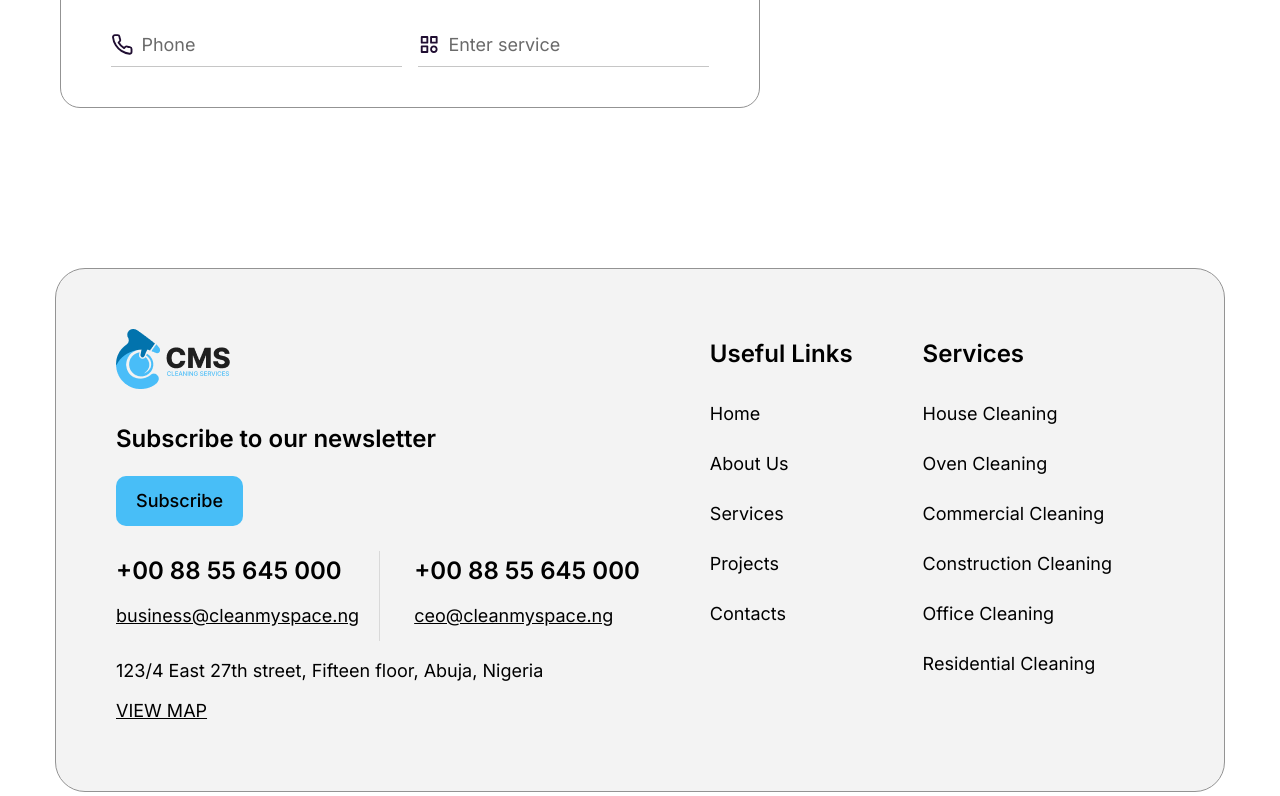
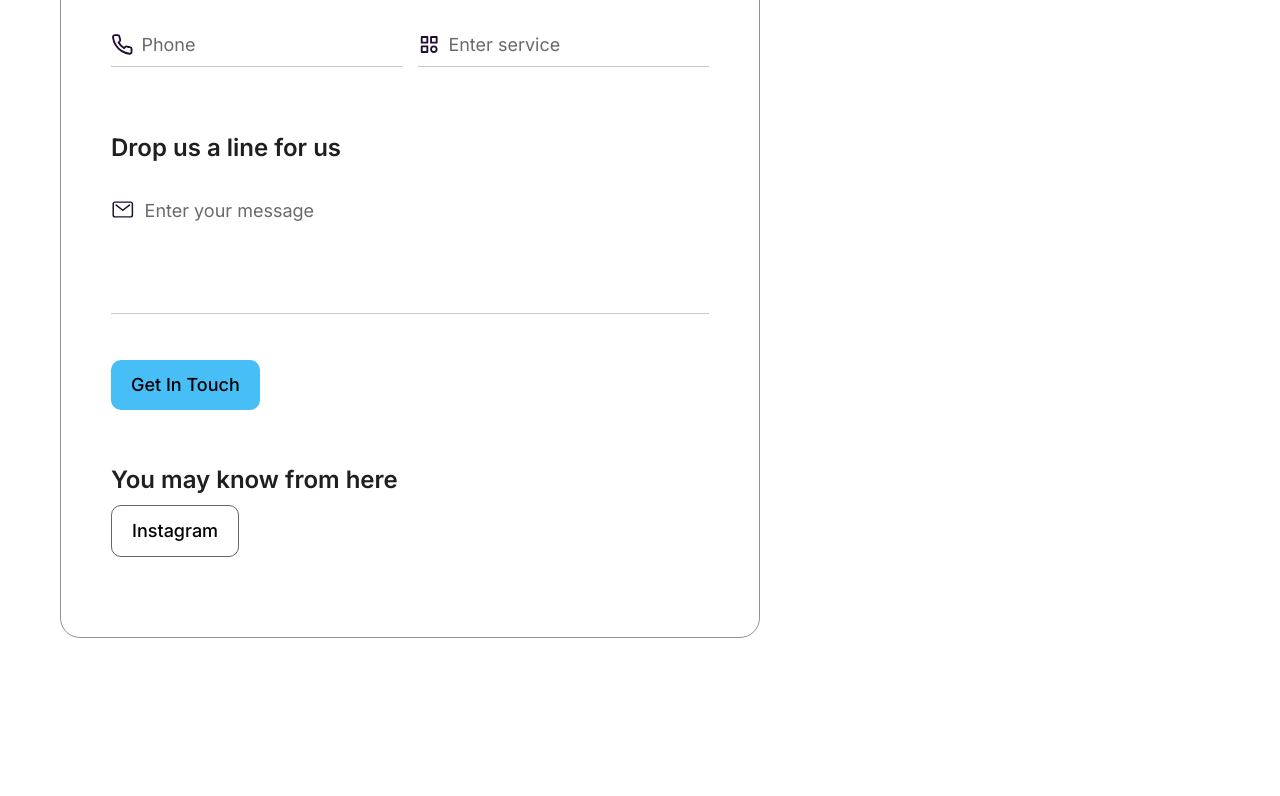
Before and after one commit to sabbir53rahman/Cleaning_services, a React (Vite) app: page /contacts in a window 1280 px wide. Shown: the part 820-1616 px from the top of the page. Built offline with nearby package versions, Linux system fonts and the light colour scheme.

Commit message:
complete the contact form

```diff
--- a/src/components/Footer/Footer.jsx
+++ b/src/components/Footer/Footer.jsx
@@ -11,13 +11,13 @@ function Footer() {
         <div className="flex flex-col lg:flex-row gap-[30px] lg:gap-[70px]">
           <div className="max-w-[529px]">
             <img src={logo} alt="Logo" className="max-w-full h-auto" />
-            <h3 className="text-[24px] font-semibold pt-[25px] leading-[50px] pb-[12px]">
+            <h3 className="contact_heading pt-[25px] pb-[12px]">
               Subscribe to our newsletter
             </h3>
             <Button label="Subscribe" />
             <div className="max-w-[529px] flex flex-col lg:flex-row pt-[25px]">
               <div className="pr-[20px] lg:border-r border-[#D9D9D9]">
-                <p className="text-[24px] leading-[40px] font-semibold">
+                <p className="contact_heading">
                   +00 88 55 645 000
                 </p>
                 <p className="underline text-[18px] leading-[50px]">
@@ -25,7 +25,7 @@ function Footer() {
                 </p>
               </div>
               <div className="pl-[0] lg:pl-[34px] pt-[10px] lg:pt-0">
-                <p className="text-[24px] leading-[40px] font-semibold">
+                <p className="contact_heading">
                   +00 88 55 645 000
                 </p>
                 <p className="underline text-[18px] leading-[50px]">
@@ -42,7 +42,7 @@ function Footer() {
           </div>
           <div className="flex flex-col lg:flex-row gap-[70px]">
             <div>
-              <h3 className="font-semibold text-[24px] pb-[10px] leading-[50px]">
+              <h3 className="contact_heading pb-[10px] ">
                 Useful Links
               </h3>
               <Link to="/">
@@ -62,7 +62,7 @@ function Footer() {
               </Link>
             </div>
             <div>
-              <h3 className="font-semibold text-[24px] pb-[10px] leading-[50px]">
+              <h3 className="contact_heading pb-[10px]">
                 Services
               </h3>
               <p className="text-[18px] leading-[50px]">House Cleaning</p>
--- a/src/components/InputField/InputField.jsx
+++ b/src/components/InputField/InputField.jsx
@@ -2,14 +2,33 @@ import React from "react";
 
 function InputField({ icon: Icon, placeholder, onChange, type }) {
   return (
-    <div className="flex items-center border-b border-[#C6C6C6] py-2">
-      {Icon && <Icon className="text-[25px] text-[#200E32] mr-2" />}
+    <div
+      className={`border-b border-[#C6C6C6] py-2 ${
+        type !== "textarea" ? "flex items-center" : " flex"
+      }`}
+    >
+      {Icon && (
+        <Icon
+          className={`text-[25px] text-[#200E32] ${
+            type === "textarea" ? "mb-2 mr-[10px] " : "mr-2 "
+          }`}
+        />
+      )}
+      {type === "textarea" ? (
+        <textarea
+          onChange={onChange}
+          placeholder={placeholder}
+          className="w-full bg-transparent focus:outline-none text-[18px] placeholder-[#6A6A6A] resize-none"
+          rows="4"
+        />
+      ) : (
         <input
           type={type}
           onChange={onChange}
           placeholder={placeholder}
           className="w-full bg-transparent focus:outline-none text-[18px] placeholder-[#6A6A6A]"
         />
+      )}
     </div>
   );
 }
--- a/src/index.css
+++ b/src/index.css
@@ -30,4 +30,7 @@
   .nav_link{
     @apply text-[#929292] text-[16px] leading-[24px] hover:text-[#1F1F1F] hover:font-bold
   }
+  .contact_heading{
+    @apply font-semibold text-[24px] leading-[50px] text-[#1F1F1F]
+  }
 }
--- a/src/pages/Contacts/Contacts.jsx
+++ b/src/pages/Contacts/Contacts.jsx
@@ -5,6 +5,7 @@ import { MdPersonOutline } from "react-icons/md";
 import { BiCategory } from "react-icons/bi";
 import { FiPhone } from "react-icons/fi";
 import { IoMailOutline } from "react-icons/io5";
+import Button from "../../components/Button/Button";
 
 function Contacts() {
   const [inputValue, setInputValue] = useState("");
@@ -26,7 +27,7 @@ function Contacts() {
           <div className="w-full lg:w-[calc(50%-8px)] pb-[40px]">
             <InputField
               type="email"
-              icon={IoMailOutline }
+              icon={IoMailOutline}
               placeholder="Your Email"
               onChange={(e) => setInputValue(e.target.value)}
             />
@@ -47,6 +48,21 @@ function Contacts() {
               onChange={(e) => setInputValue(e.target.value)}
             />
           </div>
+          <p className="contact_heading">Drop us a line for us</p>
+          <div className="w-full pb-[30px]">
+            <InputField
+              type="textarea"
+              icon={IoMailOutline}
+              placeholder="Enter your message"
+              onChange={(e) => setInputValue(e.target.value)}
+            />
+          </div>
+          <div className="w-full lg:pb-[80px] pb-[50px]">
+            <Button label="Get In Touch" className="mb-[45px]" />
+            <p className="contact_heading">You may know from here</p>
+            <Button label="Instagram" className="bg-inherit border border-[#666666] rounded-[10px]" />
+
+          </div>
         </div>
       </div>
     </>
```
Lines whose indentation alone changed are shown as unchanged.
